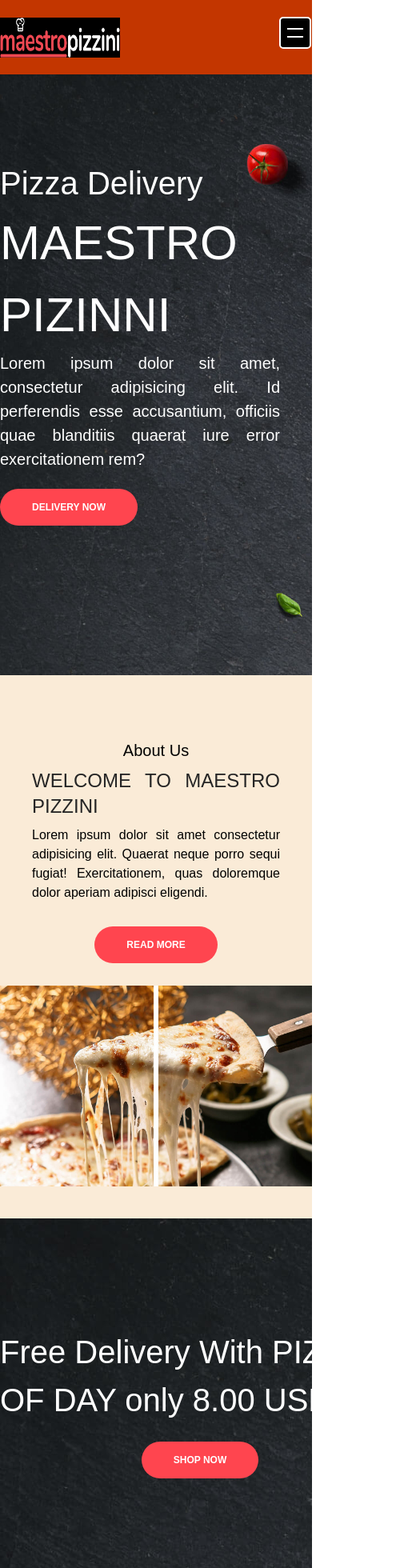
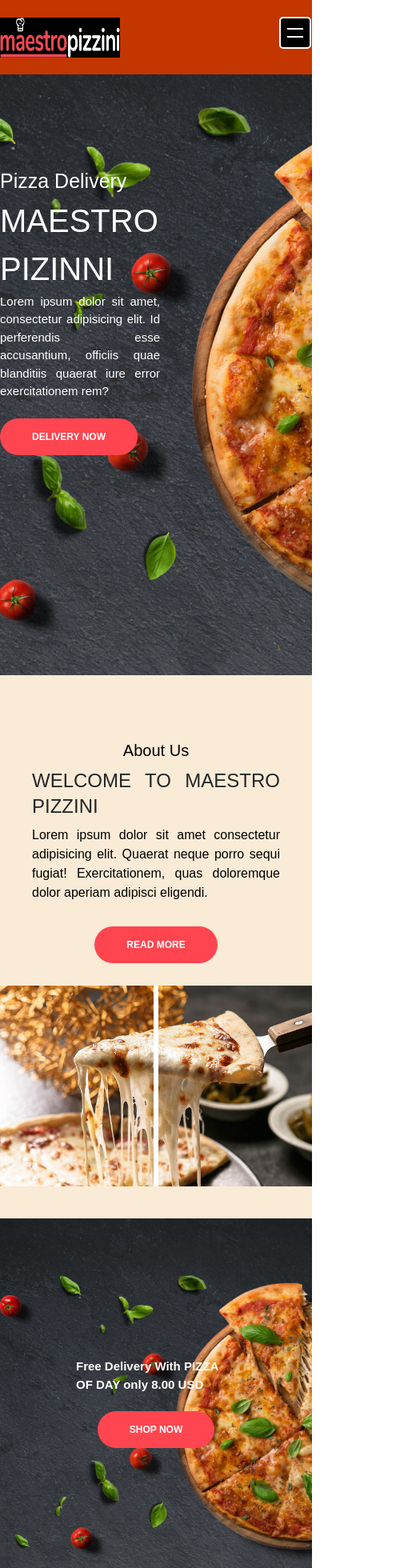
Before and after one commit to SAJIB2019/Simple-project-from-astha, a SvelteKit app: page / in a window 390 px wide. Shown: the top 1960 px of the page at 80% size, 500 px wide, since content can reach past the window. Built offline with nearby package versions, Linux system fonts and the light colour scheme.

Commit message:
4th commit

```diff
--- a/src/routes/header.svelte
+++ b/src/routes/header.svelte
@@ -2,14 +2,14 @@
 	import Navbar from "./navbar.svelte";
 </script>
 
-<div class="w-screen h-screen bg-[url('/bg.jpg')] bg-repeat bg-cover relative">
+<div class="bg-[url('/bg.jpg')] bg-cover bg-no-repeat bg-center h-screen">
     <Navbar />
-    <div class="sm:pl-8 flex h-screen items-center text-white">
+    <div class=" text-white">
         <div class="container">
-            <div class="w-[350px]">
-                <h3 class="text-[40px]">Pizza Delivery</h3>
-                <h1 class="text-[60px] text-bold">MAESTRO PIZINNI</h1>
-                <p class="text-[20px] text-justify text-bold mb-8">Lorem ipsum dolor sit amet, consectetur adipisicing elit. Id perferendis esse accusantium, officiis quae blanditiis quaerat iure error exercitationem rem?</p>
+            <div class="w-[200px] sm:w-[350px] flex flex-col pt-52 sm:">
+                <h3 class="text-[25px] sm:text-[40px] ">Pizza Delivery</h3>
+                <h1 class="text-[40px] sm:text-[60px] text-bold">MAESTRO PIZINNI</h1>
+                <p class="text-[15px] sm:text-[20px] text-justify text-bold mb-8">Lorem ipsum dolor sit amet, consectetur adipisicing elit. Id perferendis esse accusantium, officiis quae blanditiis quaerat iure error exercitationem rem?</p>
             </div>
             <div class="">
                 <a href="/" class="btn  hover:bg-red-700 transition duration-300">Delivery Now</a>
--- a/src/routes/shop.svelte
+++ b/src/routes/shop.svelte
@@ -1,10 +1,10 @@
 <script>
 import "../app.css";
 </script>
-<div class="w-full bg-[url('/bg.jpg')] h-[450px] bg-fixed">
+<div class="bg-[url('/bg.jpg')] bg-cover bg-no-repeat bg-center bg-fixed">
     <div class="container">
-        <div class="h-[450px] flex flex-col items-center w-[500px] justify-center my-0 mx-auto text-white">
-            <h1 class="text-[40px] lining-3">Free Delivery With PIZZA OF DAY only 8.00 USD</h1>
+        <div class="h-[450px] flex flex-col items-center w-[200px] sm:w-[500px] justify-center my-0 mx-auto text-white">
+            <h1 class="text-[15px] sm:text-[40px] font-bold sm:font-normal sm:lining-3">Free Delivery With PIZZA OF DAY only 8.00 USD</h1>
             <div class="mt-8">
                 <a href="/" class="btn  hover:bg-red-700 transition duration-300">Shop Now</a>
             </div>
```
